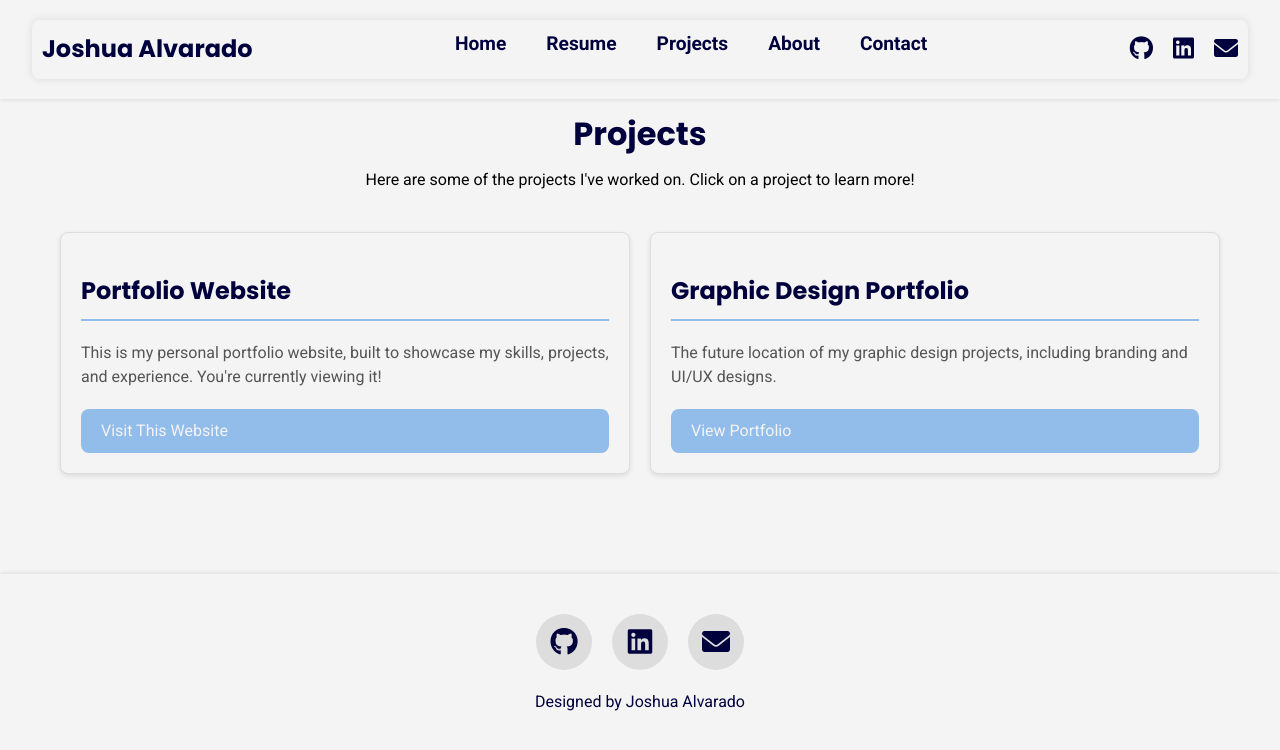
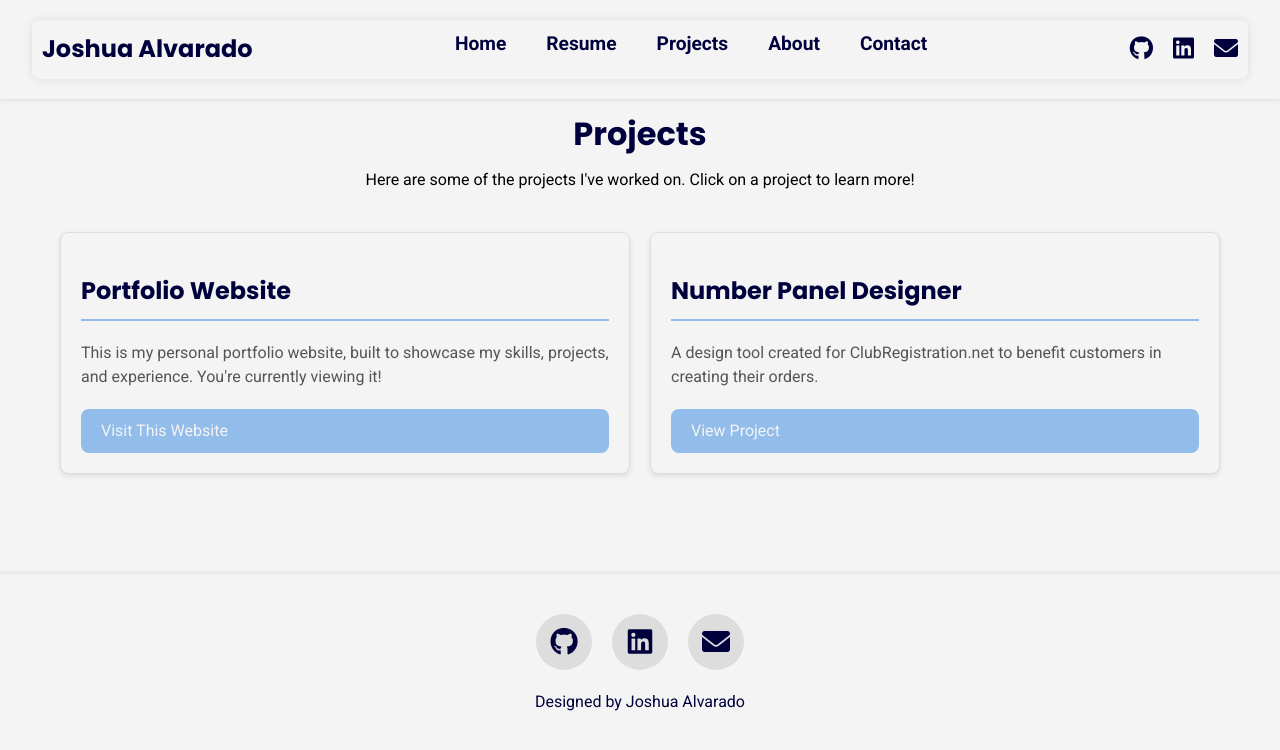
Before and after one commit to JoshuaAlvarado-hub/joshalvarado.com, a Jekyll site: the page built from projects.html, in a window 1280 px wide. Shown: the top 750 px of the page. Built offline with Jekyll 4.4.1, drawn with Linux system fonts in a browser that asks for light colours.

Commit message:
updated projects page
added panel designer

```diff
--- a/projects.html
+++ b/projects.html
@@ -18,9 +18,9 @@ permalink: /projects/
             <a href="{{ '/' | relative_url }}" class="btn">Visit This Website</a>
         </article>
         <article class="project">
-            <h2>Graphic Design Portfolio</h2>
-            <p>The future location of my graphic design projects, including branding and UI/UX designs.</p>
-            <a href="https://dribbble.com/joshua-alvarado" target="_blank" class="btn">View Portfolio</a>
+            <h2>Number Panel Designer</h2>
+            <p>A design tool created for ClubRegistration.net to benefit customers in creating their orders.</p>
+            <a href="https://www.joshalvarado.com/paneldesigner/" class="btn">View Project</a>
         </article>
     </section>
 </div>
```
